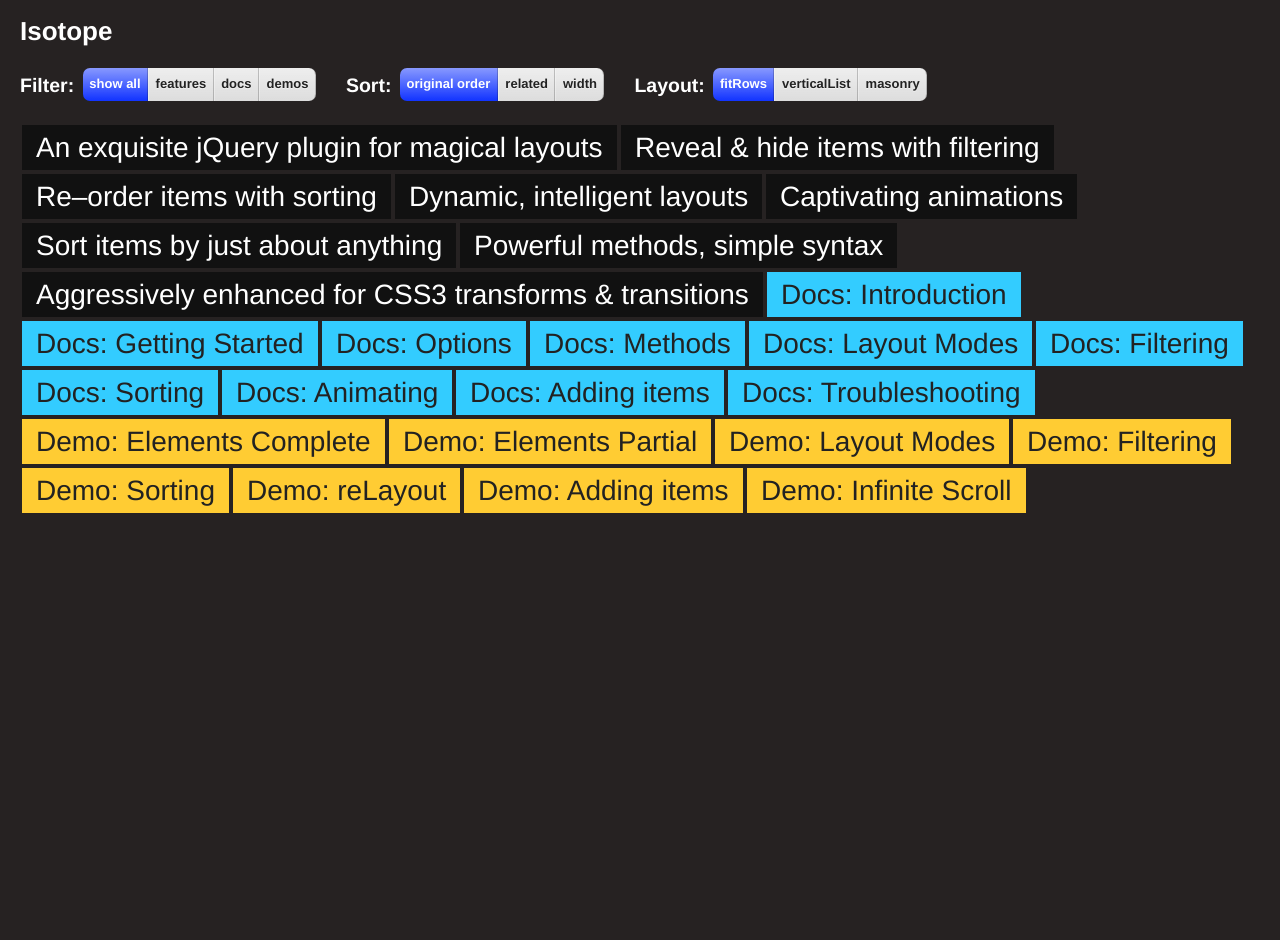
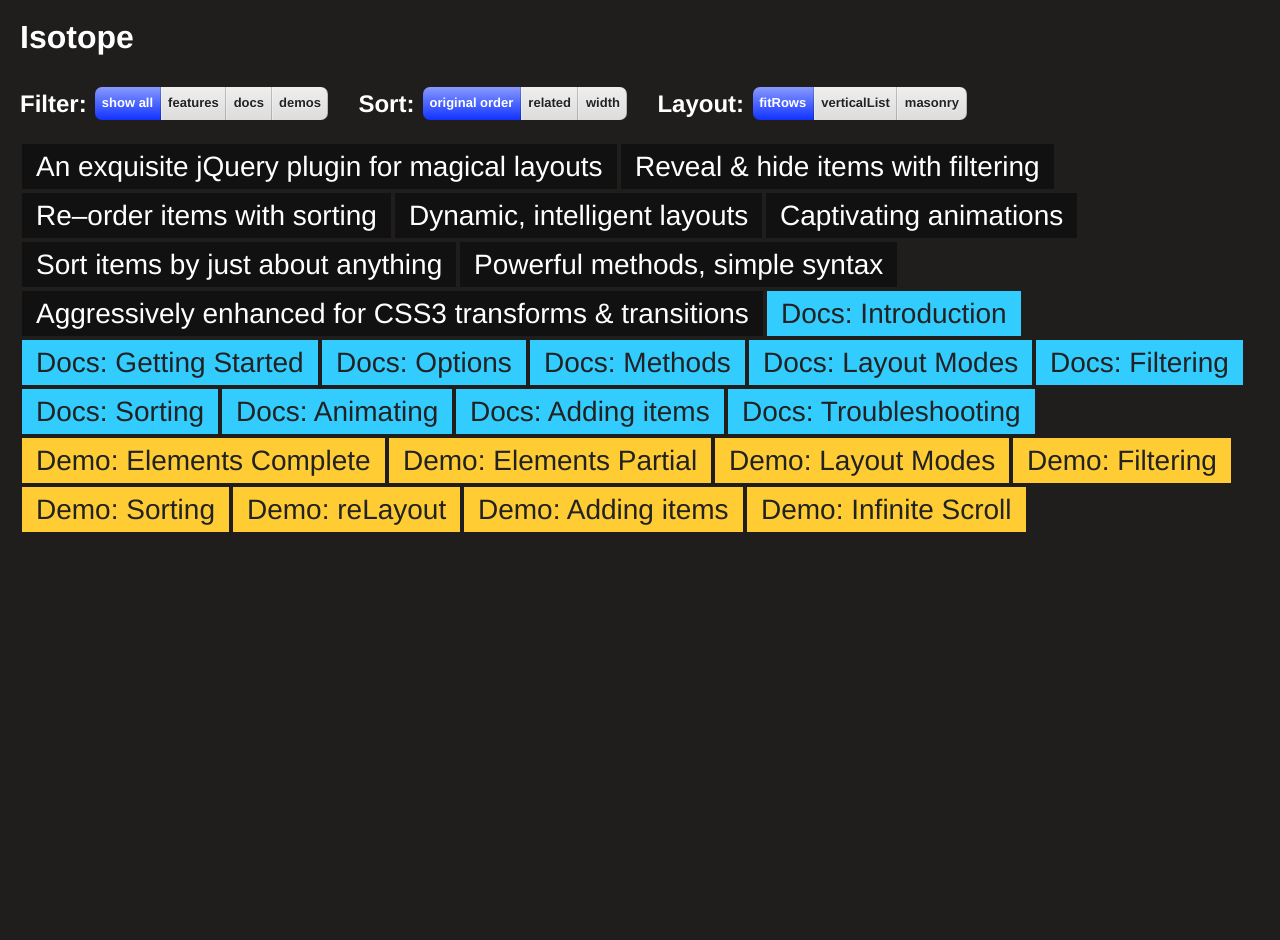
Before and after one commit to metafizzy/isotope, a Jekyll site: the page built from index.html, in a window 1280 px wide. Built offline with Jekyll 4.4.1, drawn with Linux system fonts in a browser that asks for light colours.

Commit message:
docs - style headers

```diff
--- a/css/style.css
+++ b/css/style.css
@@ -11,7 +11,7 @@
   font-family: 'Helvetica Neue', Arial, sans-serif;
   font-size: 13px;
   line-height: 1.7em;
-  background: #262222;
+  background: #1F1E1D;
   color: #FFF;
 }
 
@@ -22,6 +22,23 @@
 
 h1, h2, h3, p, ul, ol, pre, dl {
   margin-bottom: 1.0em;
+}
+
+h1 {
+  font-size: 32px;
+  line-height: 1.1em;
+}
+
+h2 {
+  font-size: 24px;
+  line-height: 1.1em;
+}
+
+h3 {
+  color: #FEC;
+  background: hsla( 0, 0%, 0%, 0.15 );
+  padding: 2px 0.5em;
+  margin-bottom: 0.5em;
 }
 
 ul, ol {
```
